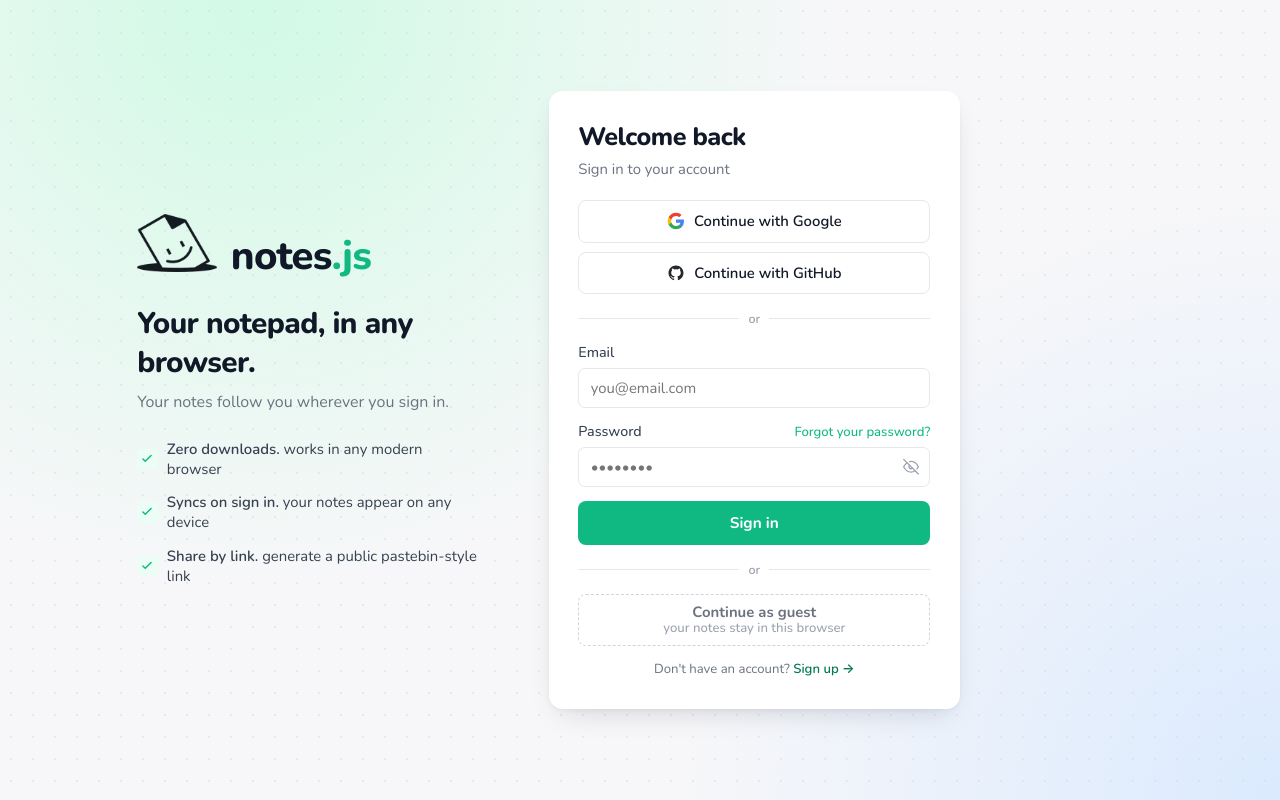
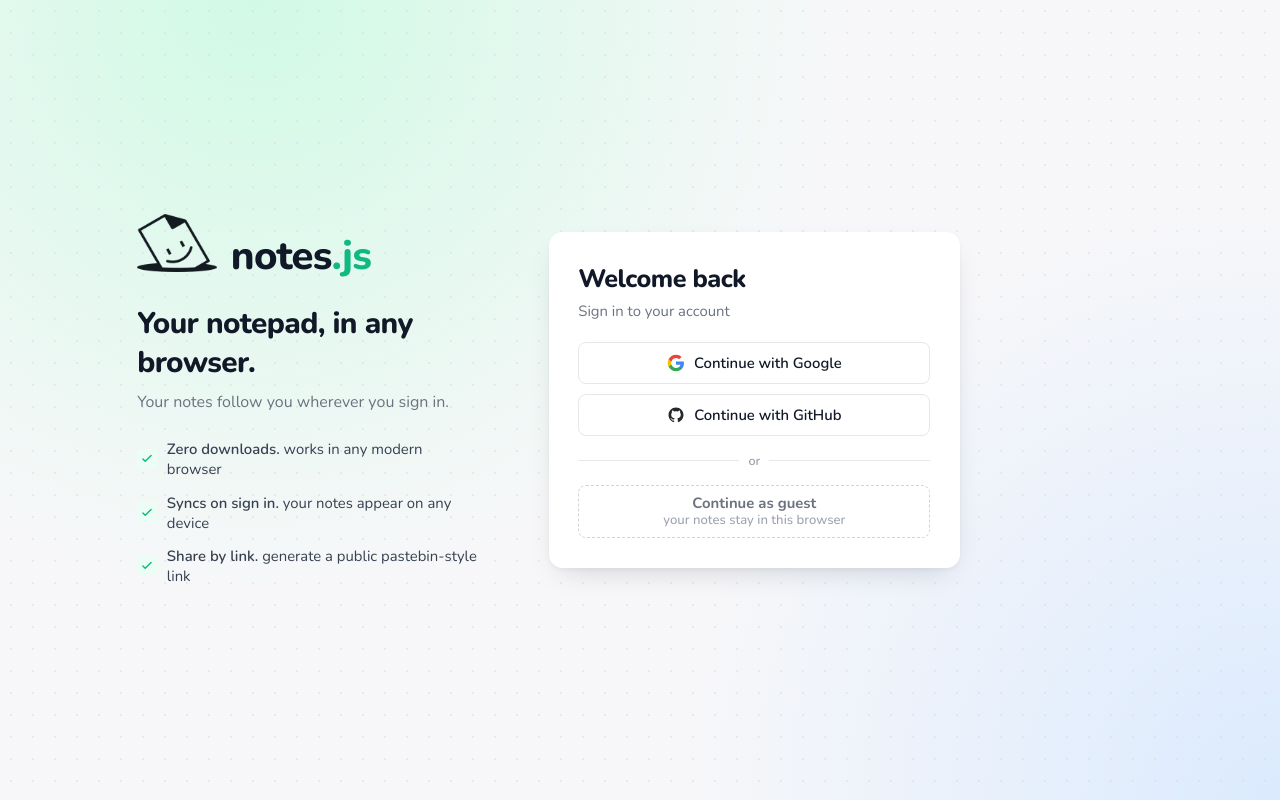
Before and after one commit to hberdon/notesjs, a React (Vite) app: page /login in a window 1280 px wide. Built offline with nearby package versions, Linux system fonts and the light colour scheme; no server answers.

Commit message:
feat(login): hide email/password form, keep OAuth + guest only

```diff
--- a/src/features/auth/LoginPage.tsx
+++ b/src/features/auth/LoginPage.tsx
@@ -111,16 +111,13 @@
 // ── Main component ────────────────────────────────────────────────────────────
 
 export default function LoginPage() {
-  const { user, loading, signInWithEmail, signInWithGoogle, signInWithGitHub } = useAuth()
+  const { user, loading, signInWithGoogle, signInWithGitHub } = useAuth()
   const { setGuest } = useAuthStore()
   const navigate = useNavigate()
   const t = useI18nStore((s) => s.t)
 
-  const [email, setEmail]               = useState('')
-  const [password, setPassword]         = useState('')
-  const [showPassword, setShowPassword] = useState(false)
   const [error, setError]               = useState<string | null>(null)
-  const [loadingProvider, setLoadingProvider] = useState<'google' | 'github' | 'email' | null>(null)
+  const [loadingProvider, setLoadingProvider] = useState<'google' | 'github' | null>(null)
 
   if (!loading && user) return <Navigate to="/editor" replace />
 
@@ -144,15 +141,6 @@
     setLoadingProvider('github')
     try { await signInWithGitHub() }
     catch (err) { setError(err instanceof Error ? err.message : 'Error al iniciar con GitHub.') }
-    finally { setLoadingProvider(null) }
-  }
-
-  async function handleEmailSignIn(e: React.FormEvent) {
-    e.preventDefault()
-    setError(null)
-    setLoadingProvider('email')
-    try { await signInWithEmail(email, password) }
-    catch (err) { setError(err instanceof Error ? err.message : 'Credenciales incorrectas.') }
     finally { setLoadingProvider(null) }
   }
 
@@ -332,107 +320,11 @@
               />
             </div>
 
-            {/* Divider */}
-            <Divider />
-
-            {/* Email + password form */}
-            <form onSubmit={handleEmailSignIn} style={{ display: 'flex', flexDirection: 'column', gap: '0.857rem' }}>
-              {/* Email */}
-              <div>
-                <label
-                  htmlFor="login-email"
-                  style={{ display: 'block', fontSize: '0.893rem', fontWeight: 500, color: '#374151', marginBottom: '0.357rem' }}
-                >
-                  {t.login.emailLabel}
-                </label>
-                <input
-                  id="login-email"
-                  type="email"
-                  className="login-input"
-                  placeholder={t.login.emailPlaceholder}
-                  value={email}
-                  onChange={(e) => setEmail(e.target.value)}
-                  disabled={isLoading}
-                  style={{
-                    width: '100%',
-                    padding: '0.571rem 0.714rem',
-                    border: '1px solid #e5e7eb',
-                    borderRadius: '0.429rem',
-                    fontSize: '0.929rem',
-                    color: '#111827',
-                    background: '#ffffff',
-                    fontFamily: 'var(--font-ui)',
-                    boxSizing: 'border-box',
-                  }}
-                />
-              </div>
-
-              {/* Password */}
-              <div>
-                <div style={{ display: 'flex', justifyContent: 'space-between', alignItems: 'center', marginBottom: '0.357rem' }}>
-                  <label
-                    htmlFor="login-password"
-                    style={{ fontSize: '0.893rem', fontWeight: 500, color: '#374151' }}
-                  >
-                    {t.login.password}
-                  </label>
-                  <a
-                    href="#"
-                    style={{ fontSize: '0.821rem', color: '#10b981', fontWeight: 500, textDecoration: 'none' }}
-                  >
-                    {t.login.olvide}
-                  </a>
-                </div>
-                <div style={{ position: 'relative' }}>
-                  <input
-                    id="login-password"
-                    type={showPassword ? 'text' : 'password'}
-                    className="login-input"
-                    placeholder="••••••••"
-                    value={password}
-                    onChange={(e) => setPassword(e.target.value)}
-                    disabled={isLoading}
-                    style={{
-                      width: '100%',
-                      padding: '0.571rem 2.286rem 0.571rem 0.714rem',
-                      border: '1px solid #e5e7eb',
-                      borderRadius: '0.429rem',
-                      fontSize: '0.929rem',
-                      color: '#111827',
-                      background: '#ffffff',
-                      fontFamily: 'var(--font-ui)',
-                      boxSizing: 'border-box',
-                    }}
-                  />
-                  <button
-                    type="button"
-                    onClick={() => setShowPassword((p) => !p)}
-                    style={{
-                      position: 'absolute', right: '0.571rem', top: '50%', transform: 'translateY(-50%)',
-                      background: 'none', border: 'none', padding: '0.143rem',
-                      cursor: 'pointer', display: 'flex', alignItems: 'center',
-                    }}
-                  >
-                    <EyeIcon open={showPassword} />
-                  </button>
-                </div>
-              </div>
-
-              {/* Sign in button */}
-              <SignInButton loading={loadingProvider === 'email'} disabled={isLoading} />
-            </form>
-
             {/* Guest divider + button */}
             <Divider />
             <GuestButton disabled={isLoading} onClick={handleGuest} />
 
-            {/* Footer */}
-            <p style={{ fontSize: '0.821rem', color: '#6b7280', textAlign: 'center', margin: '0.857rem 0 0', lineHeight: 1.5 }}>
-              {t.login.noTienes}{' '}
-              <a href="#" style={{ color: '#047857', textDecoration: 'none', fontWeight: 600 }}>
-                {t.login.registro}
-              </a>
-            </p>
+            {/* TODO: email/password login + registration — hidden until implemented */}
           </div>
         </div>
       </div>
```
